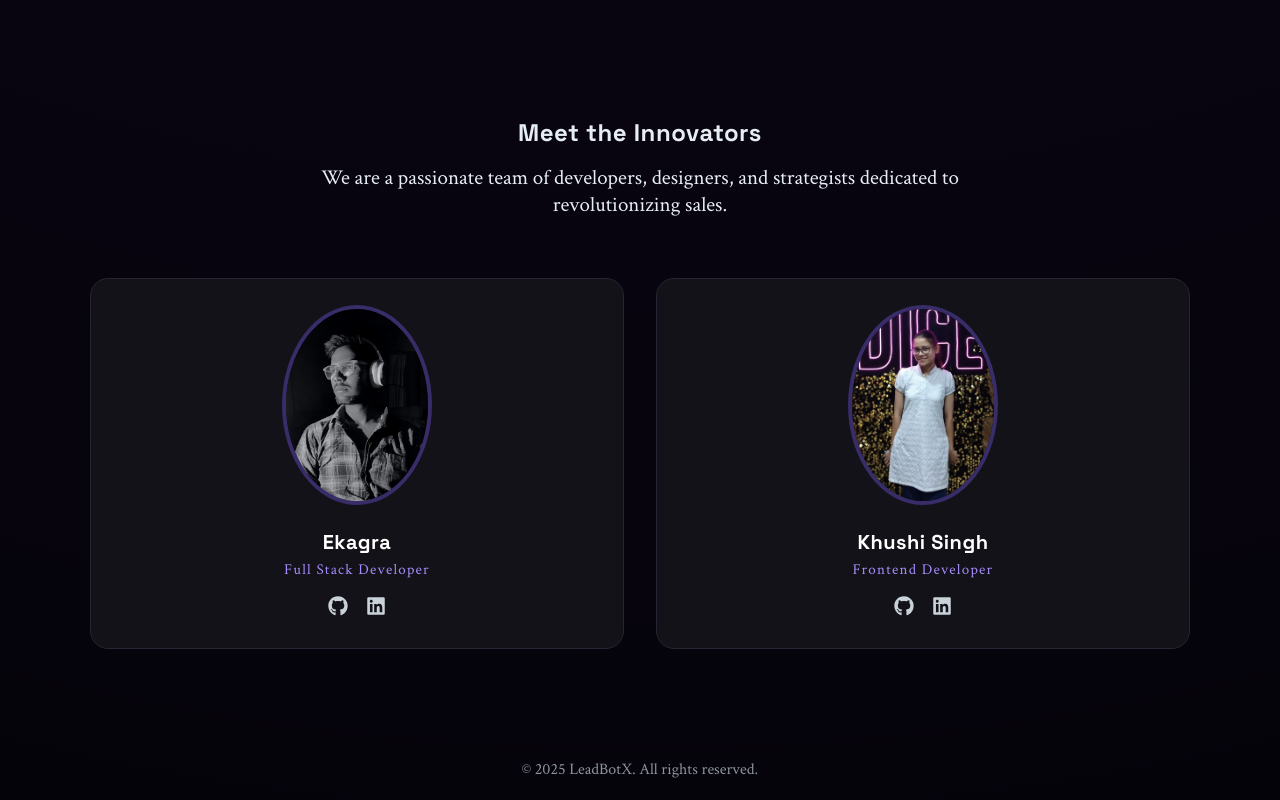
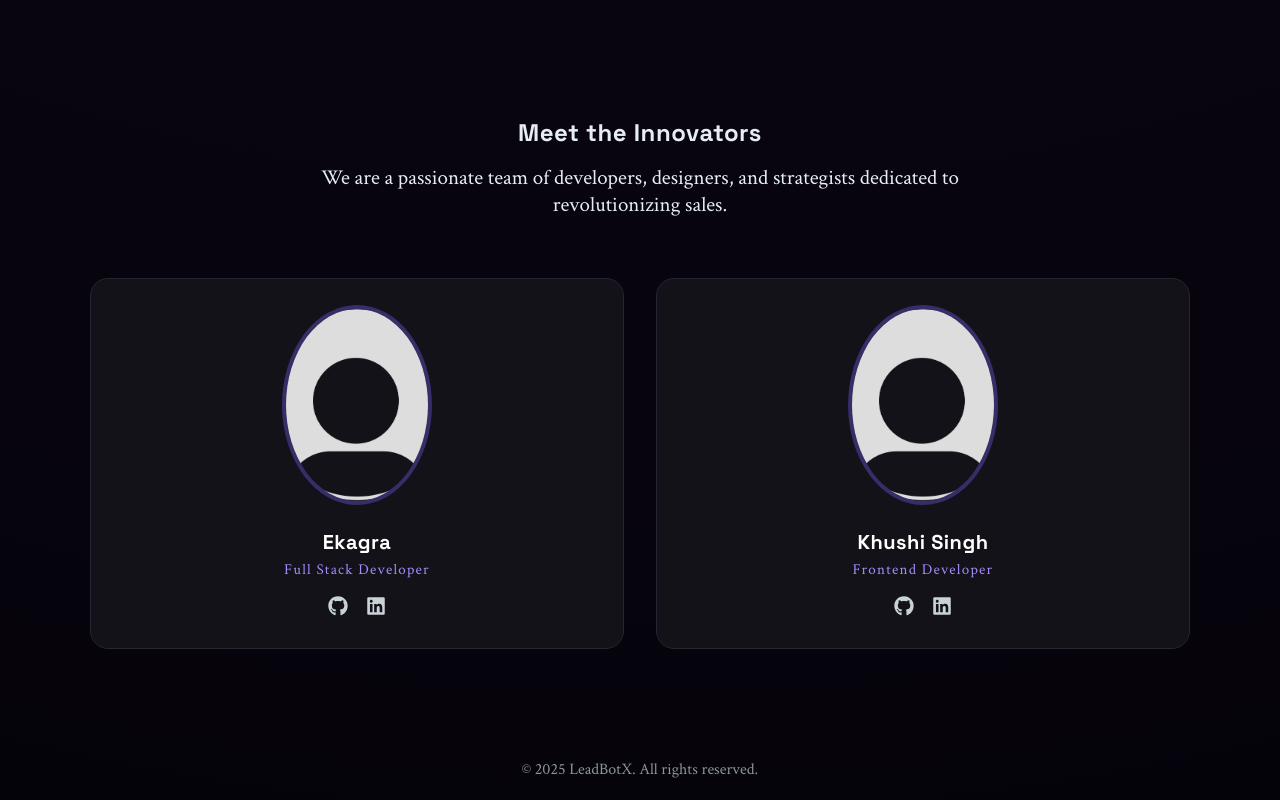
Before and after one commit to Khushisingh-dev/LeadBotX, a React (Vite) app: page / in a window 1280 px wide. Shown: the part 4517-5317 px from the top of the page. Built offline with nearby package versions, Linux system fonts and the light colour scheme.

Commit message:
pfp changes

```diff
--- a/src/App.jsx
+++ b/src/App.jsx
@@ -373,7 +373,7 @@ function App() {
             {/* MEMBER 1 */}
             <div className="team-card" data-aos="flip-left">
               <img
-                src="/assets/ekagra.jpg"
+                src="/assets/pfp.png"
                 alt="Ekagra"
               />
               <h3>Ekagra</h3>
@@ -398,7 +398,7 @@ function App() {
             {/* MEMBER 2 */}
             <div className="team-card" data-aos="flip-right">
               <img
-                src="/assets/khushi.jpg"
+                src="/assets/pfp.png"
                 alt="Khushi Singh"
               />
               <h3>Khushi Singh</h3>
```
